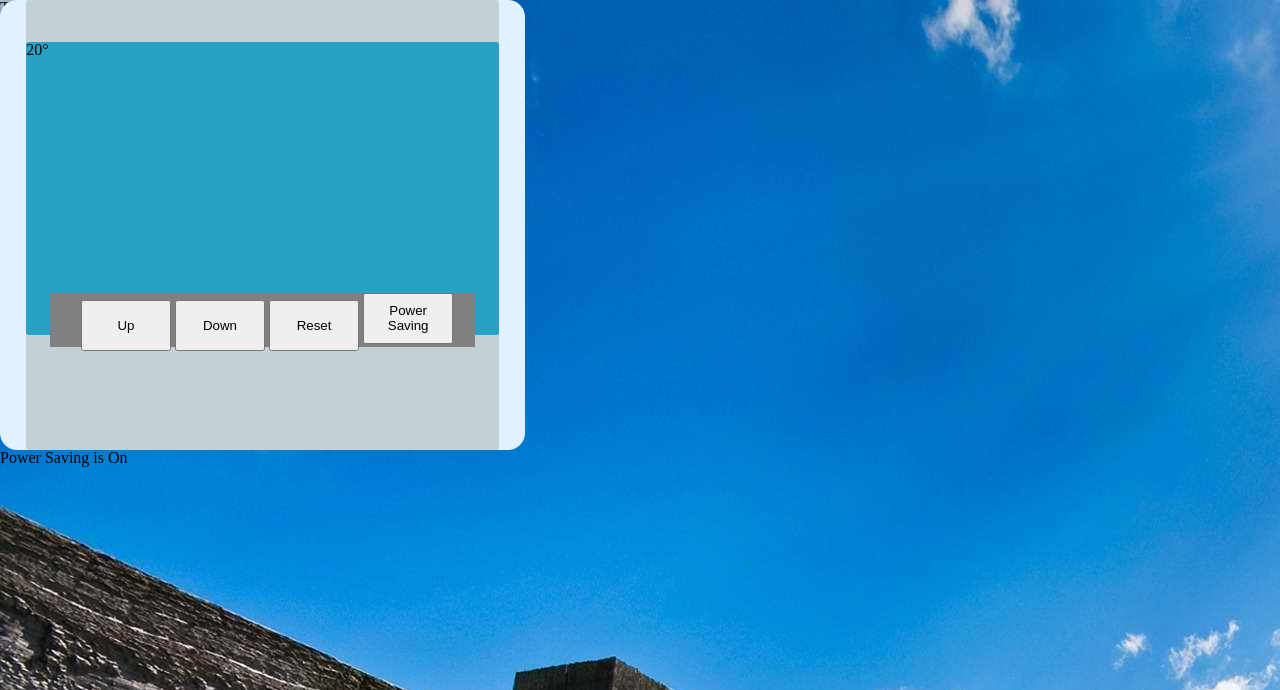
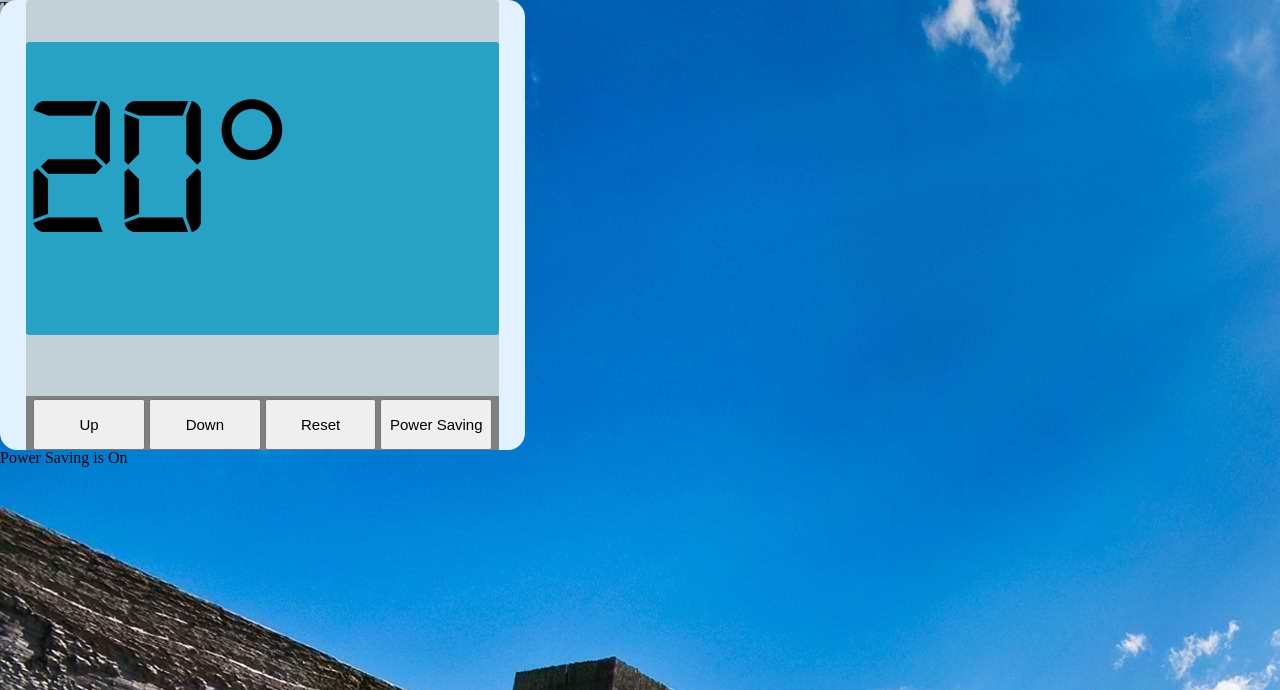
Before and after one commit to Munded/thermostat, a PHP site: page / in a window 1280 px wide. Shown: the top 690 px of the page. Run offline with PHP 8.4, Linux system fonts and the light colour scheme.

Commit message:
digital display

```diff
--- a/css/style.css
+++ b/css/style.css
@@ -1,7 +1,12 @@
+
 body {
 
 }
 
+@font-face{
+  font-family: digital;
+  src:url("digital-7 (mono).ttf");
+}
 #box{
   position:absolute;
   background-color: #e1f1ff;
@@ -37,7 +42,7 @@ body {
 }
 
 .buttonshadow{
-  position: relative;
+  position: absolute;
   background-color: grey;
   width: 90%;
   height: 12%;
@@ -49,11 +54,15 @@ body {
 .buttoncontainer{
   border-radius: 3px;
   /*position: relative;*/
-  margin-left: 31px;
+  margin-left: 7px;
+  /*margin-right: auto;*/
 }
 
 .btn{
-  width: 22.85%;
+  font-family:Arial, Helvetica, sans-serif;
+  font-size: 15px;
+  margin-top: 3px;
+  width: 24%;
   height: 95%;
 }
 
@@ -61,3 +70,18 @@ body {
   color: blue;
   font-size: 35;
 }
+
+#view{
+  display:inline;
+  color:black;
+  font-size: 200px;
+  font-family:digital;
+  margin-top: 100px;
+  margin-bottom:100px;
+}
+
+#degree{
+  display:inline;
+  font-size:200px;
+  font-family:digital;
+}
--- a/index.html
+++ b/index.html
@@ -13,7 +13,8 @@
     <section class="greybg">
 
       <div class="bluedisplay">
-      <span id="view"></span>°
+      <span id="view"></span>
+      <div id="degree">°</div>
       </div>
 
 
```
Also changed, not shown: css/digital-7 (mono).ttf (added), 1 other file.
